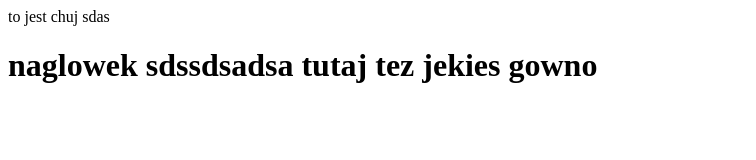
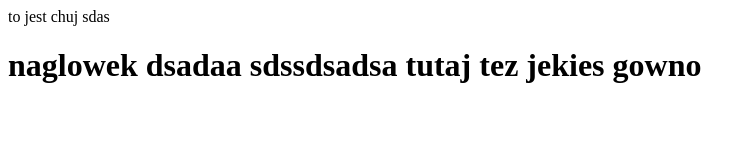
Before and after one commit to erghnm/test, a plain HTML site: page index.html in a window 1280 px wide. Shown: the whole page, without its empty margins (0-756 px from the left). Drawn offline with Linux system fonts and the light colour scheme.

Commit message:
commit z testa

```diff
--- a/index.html
+++ b/index.html
@@ -6,7 +6,7 @@
 
 to jest chuj
 sdas
-<h1> naglowek
+<h1> naglowek dsadaa
 
 sdssdsadsa
 
```
